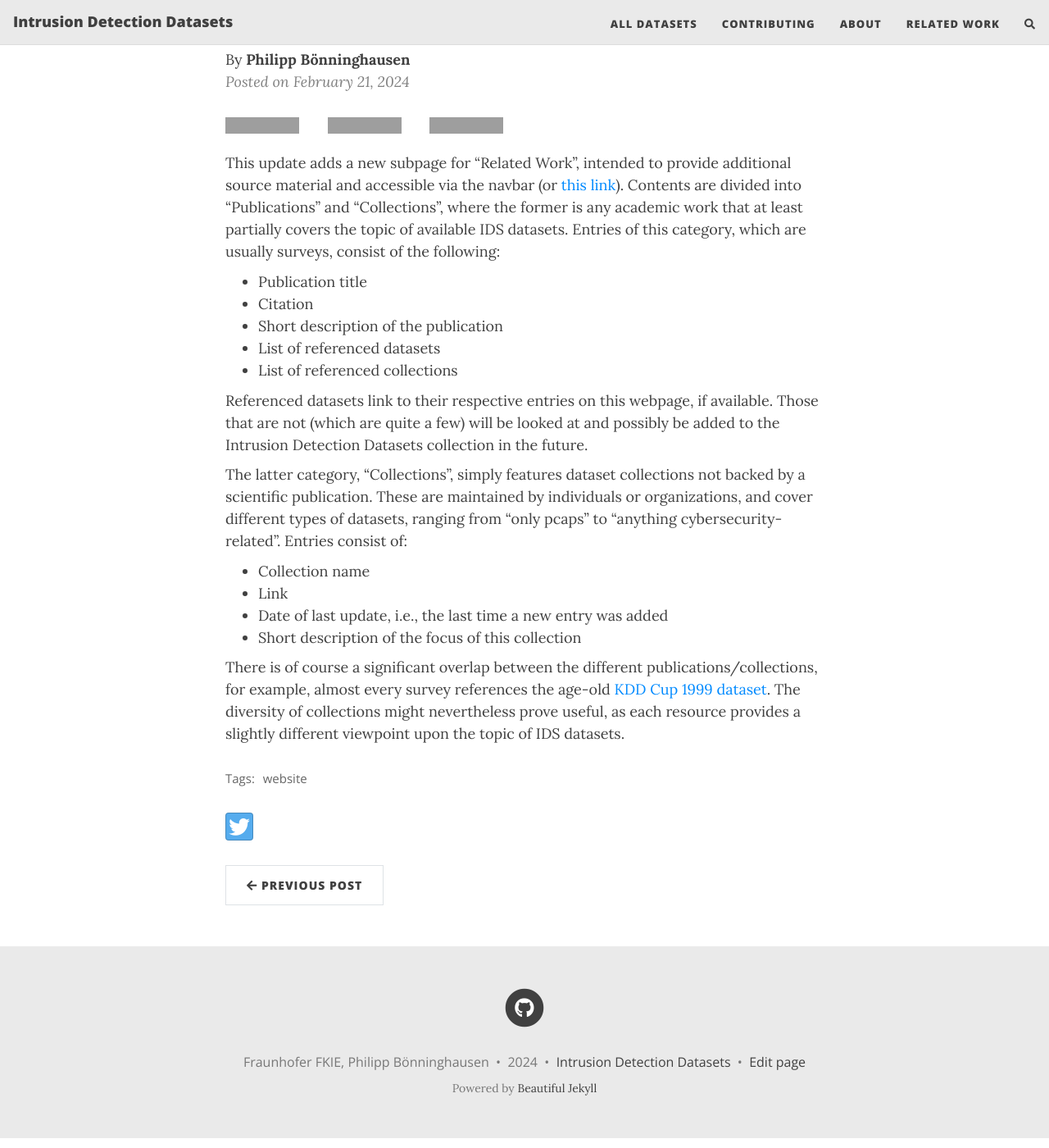
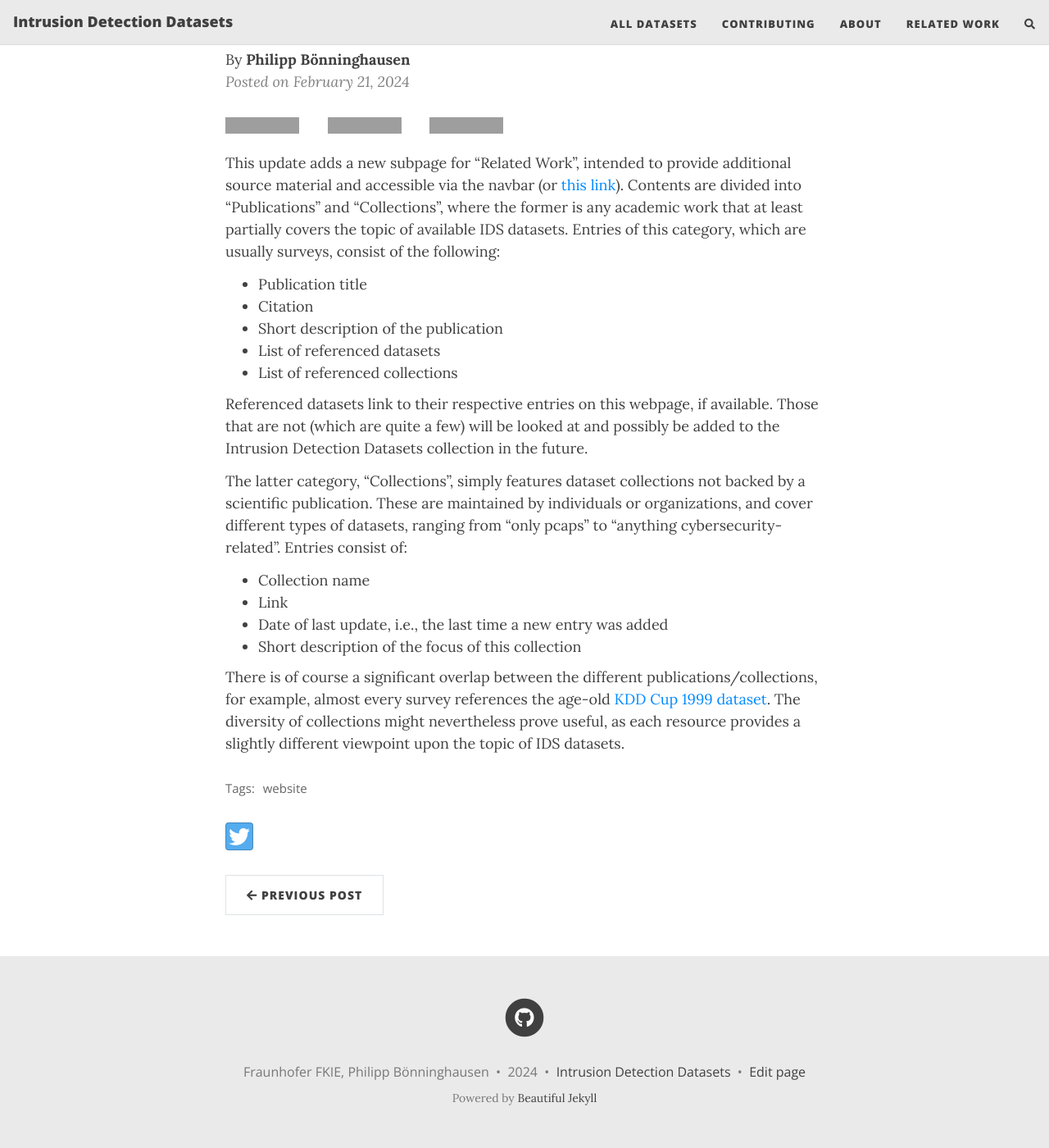
Before and after one commit to fkie-cad/COMIDDS, a Jekyll site: the page built from _posts/2024-02-21-related-work.md, in a window 1280 px wide and 1400 px high, scrolled down 215 px. Shown: the whole window at 82% size. Built offline with Jekyll 4.4.1, drawn with Linux system fonts in a browser that asks for light colours; nearby versions of some CDN libraries; comment, search, counter and statistics services are not loaded; grey boxes are pictures that could not be loaded.

Commit message:
Adjust paragraph margins

```diff
--- a/assets/css/beautifuljekyll.css
+++ b/assets/css/beautifuljekyll.css
@@ -32,7 +32,7 @@ p {
   line-height: 1.5;
   margin: 1.875rem 0;
   margin-block-start: 0.6rem;
-  margin-block-end: 0.6rem;
+  margin-block-end: 0.8rem;
 }
 h1,h2,h3,h4,h5,h6 {
   font-family: 'Open Sans', 'Helvetica Neue', Helvetica, Arial, sans-serif;
@@ -77,7 +77,7 @@ hr.small {
 }
 ul {
   margin-block-start: 0.2em;
-  margin-block-end: 0.2em;
+  margin-block-end: 0.6em;
 }
 
 /* fix in-page anchors to not be behind fixed header */
```
